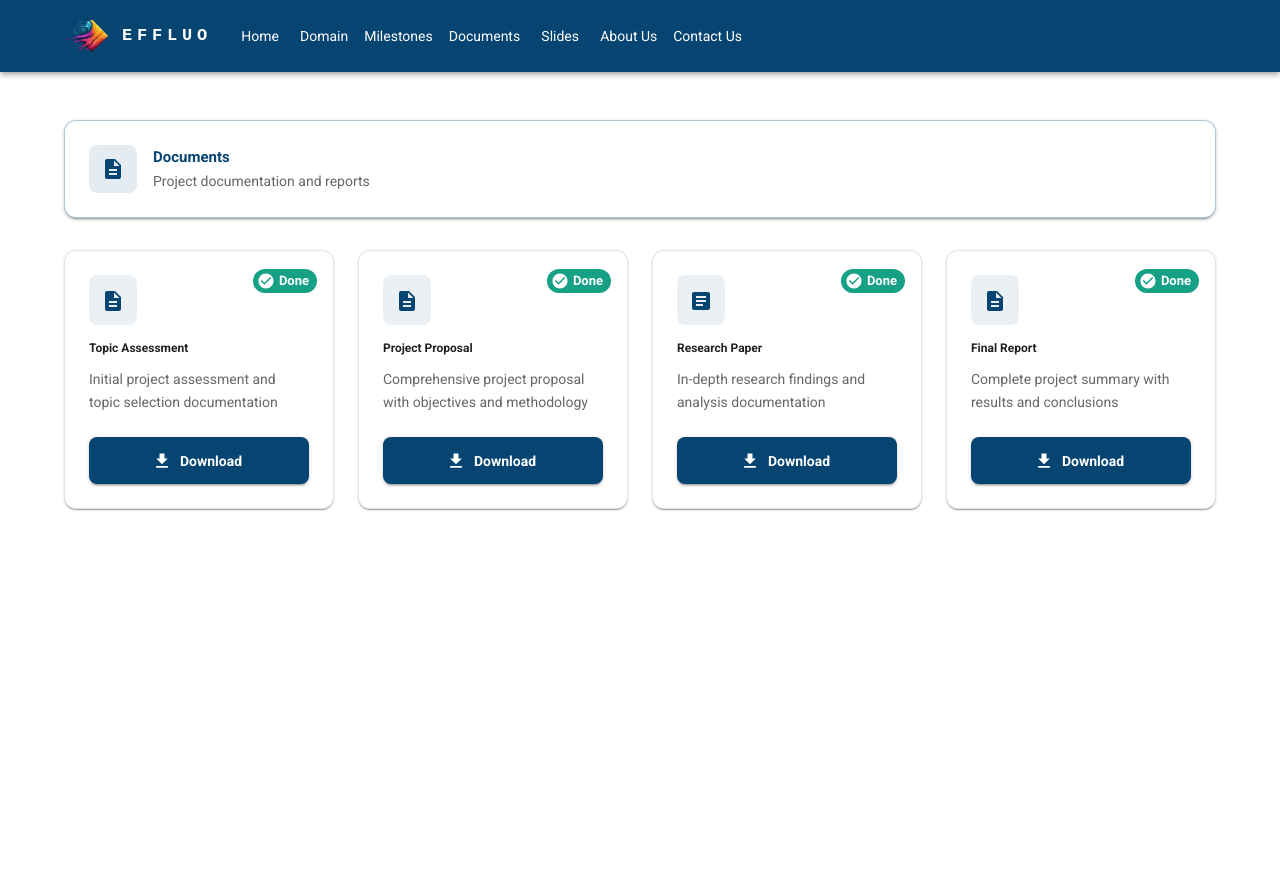
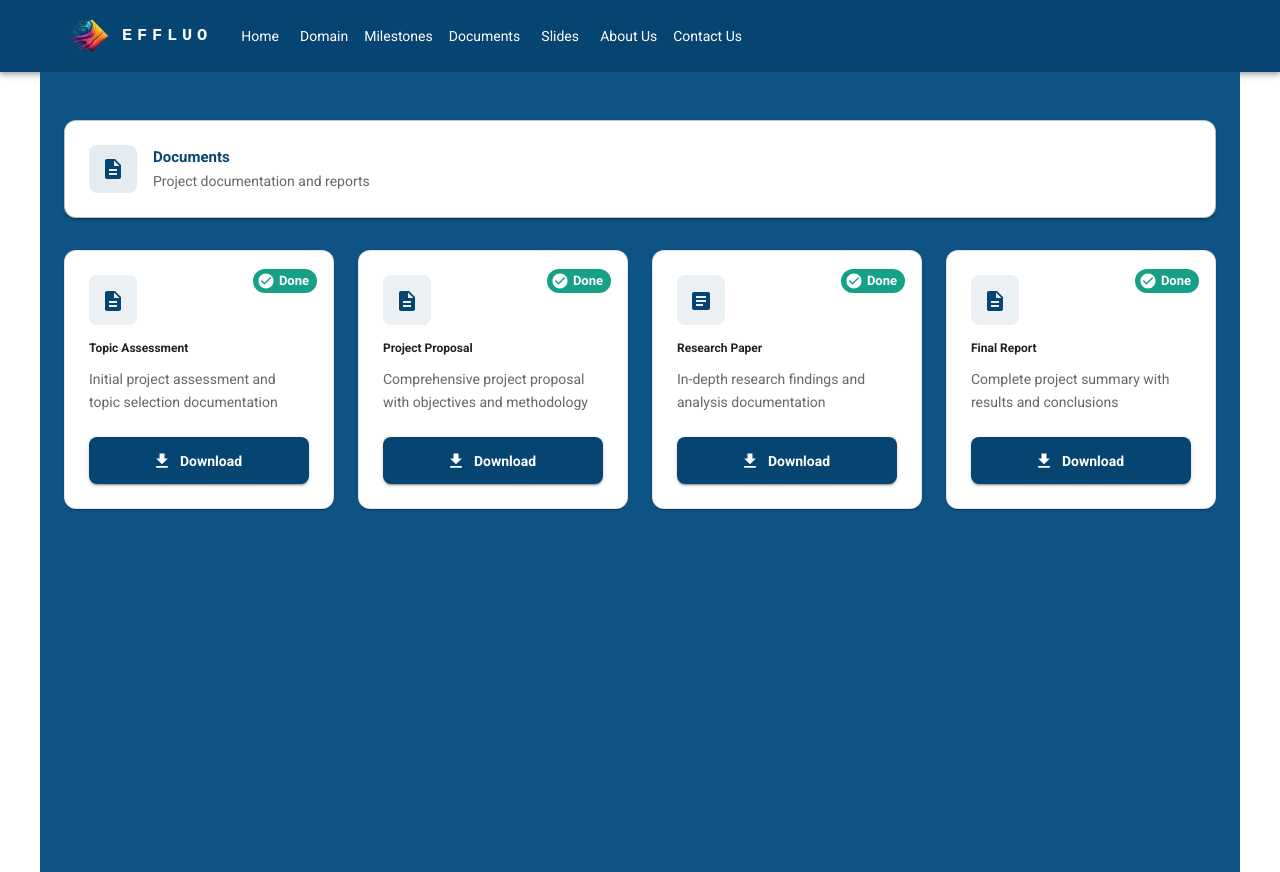
Before and after one commit to Effluo-system/Effluo-project-website, a React (Vite) app: page /documents in a window 1280 px wide. Built offline with nearby package versions, Linux system fonts and the light colour scheme.

Commit message:
fix: Add background color

```diff
--- a/src/pages/documents/Documents.tsx
+++ b/src/pages/documents/Documents.tsx
@@ -18,6 +18,7 @@ import {
   Schedule,
   Article
 } from '@mui/icons-material';
+import "../../css/home.css";
 
 const documents = [
   {
@@ -105,6 +106,7 @@ const Documents = () => {
         py: 6,
         minHeight: '100vh'
       }}
+      className="homeContainer"
     >
       <Box sx={{ mb: 6 }}>
         {/* Section Header */}
--- a/src/pages/slides/Slides.tsx
+++ b/src/pages/slides/Slides.tsx
@@ -18,6 +18,7 @@ import {
   Slideshow,
   PresentToAll
 } from '@mui/icons-material';
+import "../../css/home.css";
 
 const presentations = [
   {
@@ -96,6 +97,7 @@ const Slides = () => {
         py: 6,
         minHeight: '100vh'
       }}
+      className='homeContainer'
     >
       <Box sx={{ mb: 6 }}>
         {/* Section Header */}
```
